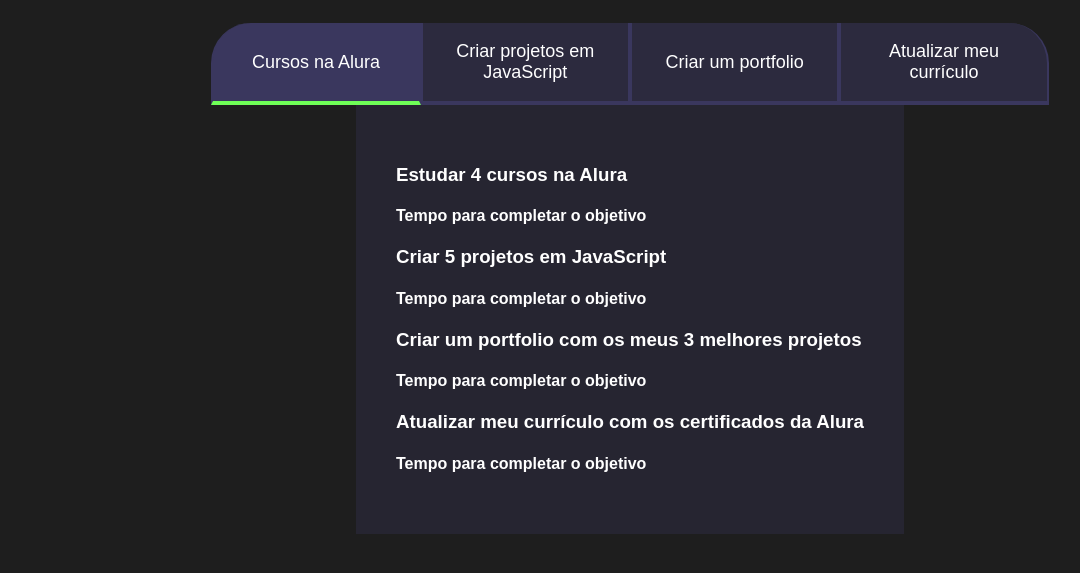
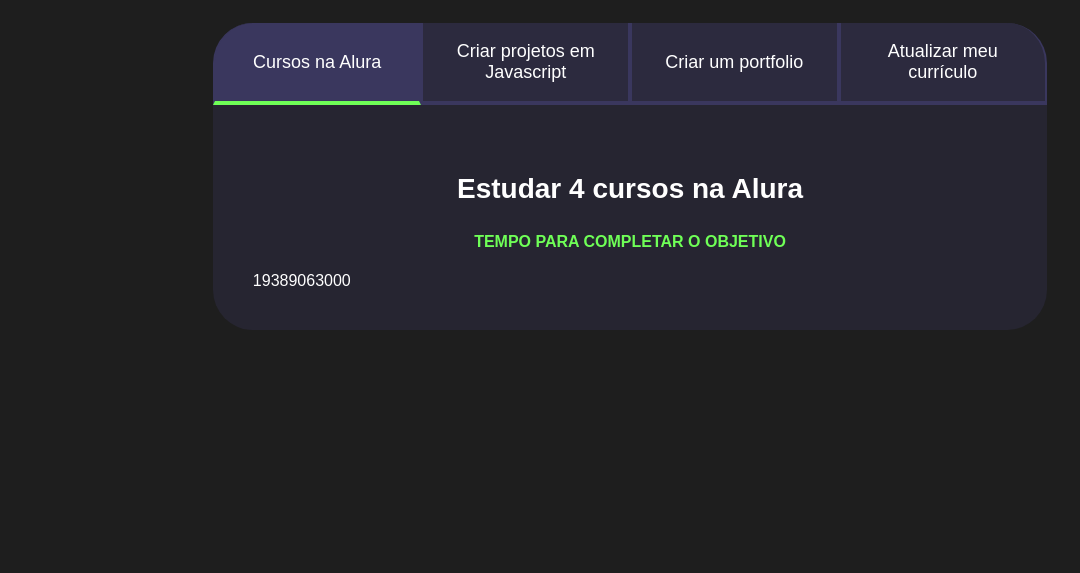
Before and after one commit to sabrinacristof07/projeto-de-vida-, a plain HTML site: page index.html in a window 1280 px wide. Shown: the part 75-648 px from the top of the page, without its empty margins (10-1090 px from the left). Drawn offline with Linux system fonts and the light colour scheme.

Commit message:
Add files via upload

```diff
--- a/index.html
+++ b/index.html
@@ -9,29 +9,37 @@
 <body>
     <section class="conteudo-principal">
         <h2 class="titulo-principal">Meus Objetivos do ano<span>_</span></h2>
-        <div class="conteudo"></div>
+        <div class="conteudo">
         <div class="botoes">
             <button class="botao ativo">Cursos na Alura</button>
-          <button class="botao">Criar projetos em JavaScript</button>
+            <button class="botao">Criar projetos em Javascript</button>
             <button class="botao">Criar um portfolio</button>
             <button class="botao">Atualizar meu currículo</button>
         </div>
         <div class="abas-textos">
-          <div class="aba-conteudo">
+            <div class="aba-conteudo ativo">
                 <h3 class="aba-conteudo-titulo-principal">Estudar 4 cursos na Alura</h3>
                 <h4 class="aba-conteudo-titulo-secundario">Tempo para completar o objetivo</h4>
+                <div class="contador"></div>
             </div>
             <div class="aba-conteudo">
-              <h3 class="aba-conteudo-titulo-principal">Criar 5 projetos em JavaScript</h3>
+                <h3 class="aba-conteudo-titulo-principal">Criar 5 projetos em Javascript</h3>
                 <h4 class="aba-conteudo-titulo-secundario">Tempo para completar o objetivo</h4>
+                <div class="contador"></div>
             </div>
             <div class="aba-conteudo">
                 <h3 class="aba-conteudo-titulo-principal">Criar um portfolio com os meus 3 melhores projetos</h3>
                 <h4 class="aba-conteudo-titulo-secundario">Tempo para completar o objetivo</h4>
+                <div class="contador"></div>
             </div>
             <div class="aba-conteudo">
-              <h3 class="aba-conteudo-titulo-principal">Atualizar meu currículo com os certificados da Alura</h3>
+                <h3 class="aba-conteudo-titulo-principal">Atualizar meu curriculo com os certificados da Alura</h3>
                 <h4 class="aba-conteudo-titulo-secundario">Tempo para completar o objetivo</h4>
+                <div class="contador"></div>
             </div>
         </div>
     </div>
+    </section>
+    <script src="main.js"></script>
+</body>
+</html>
--- a/main.js
+++ b/main.js
@@ -1,13 +1,21 @@
 const botoes = document.querySelectorAll(".botao");
+const textos = document.querySelectorAll(".aba-conteudo");
 
-for(let i=0;i <botoes.length;i++){
-    botoes[i].onclick = function(){
+for (let i = 0; i < botoes.length; i++) {
+    botoes[i].onclick = function () {
 
-        for(let j=0;j<botoes.length;j++){
+        for (let j = 0; j < botoes.length; j++) {
             botoes[j].classList.remove("ativo");
+            textos[j].classList.remove("ativo");
         }
 
         botoes[i].classList.add("ativo");
+        textos[i].classList.add("ativo");
     }
-    console.log();
 }
+
+const contadores = document.querySelectorAll(".contador");
+const tempoObjetivo1 = new Date("2024-10-05T00:00:00");
+let tempoAtual = new Date();
+
+contadores[0].textContent = tempoObjetivo1 - tempoAtual;
--- a/style.css
+++ b/style.css
@@ -60,7 +60,7 @@
     display: block;
 }
 
-.ativo{
+.botao.ativo{
     background-color: var(--botao-ativo);
     border-bottom: 4px solid var(--verde);
 
@@ -69,6 +69,26 @@
 .abas-textos{
     background-color: var(--texto-fundo);
     padding: 40px;
+    border-radius: 0 0 40px 40px;
+}
+
+.aba-conteudo.ativo{
+    display: block;
+}
+
+.aba-conteudo{
+    display: none;
+}
+
+.aba-conteudo-titulo-principal{
+    font-size: 28px;
+    text-align: center;
+}
+
+.aba-conteudo-titulo-secundario{
+    text-align: center;
+    color: var(--verde);
+    text-transform: uppercase;
 }
 
 @media screen and (min-width: 768px) {
```
Lines whose indentation alone changed are shown as unchanged.
